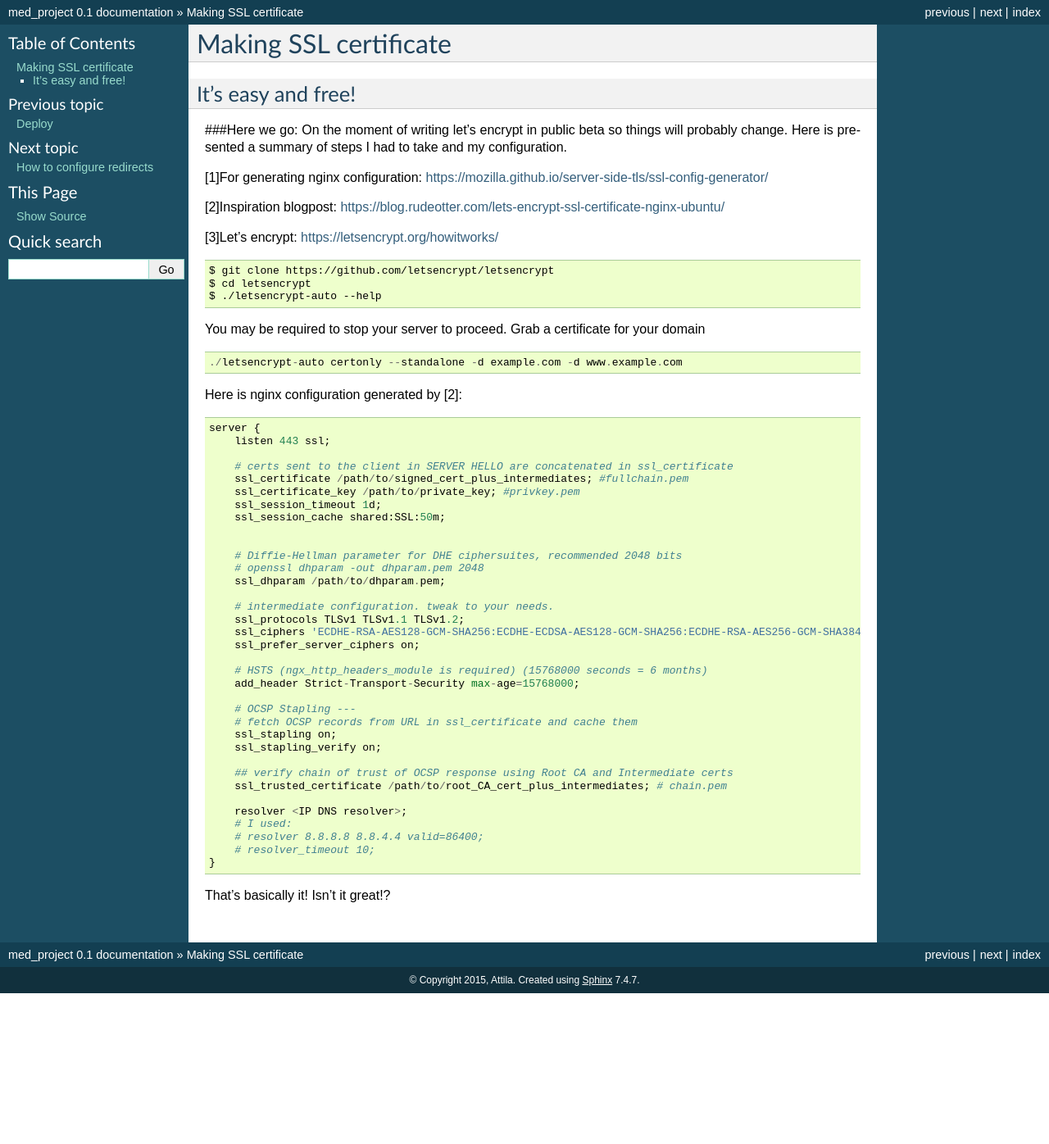
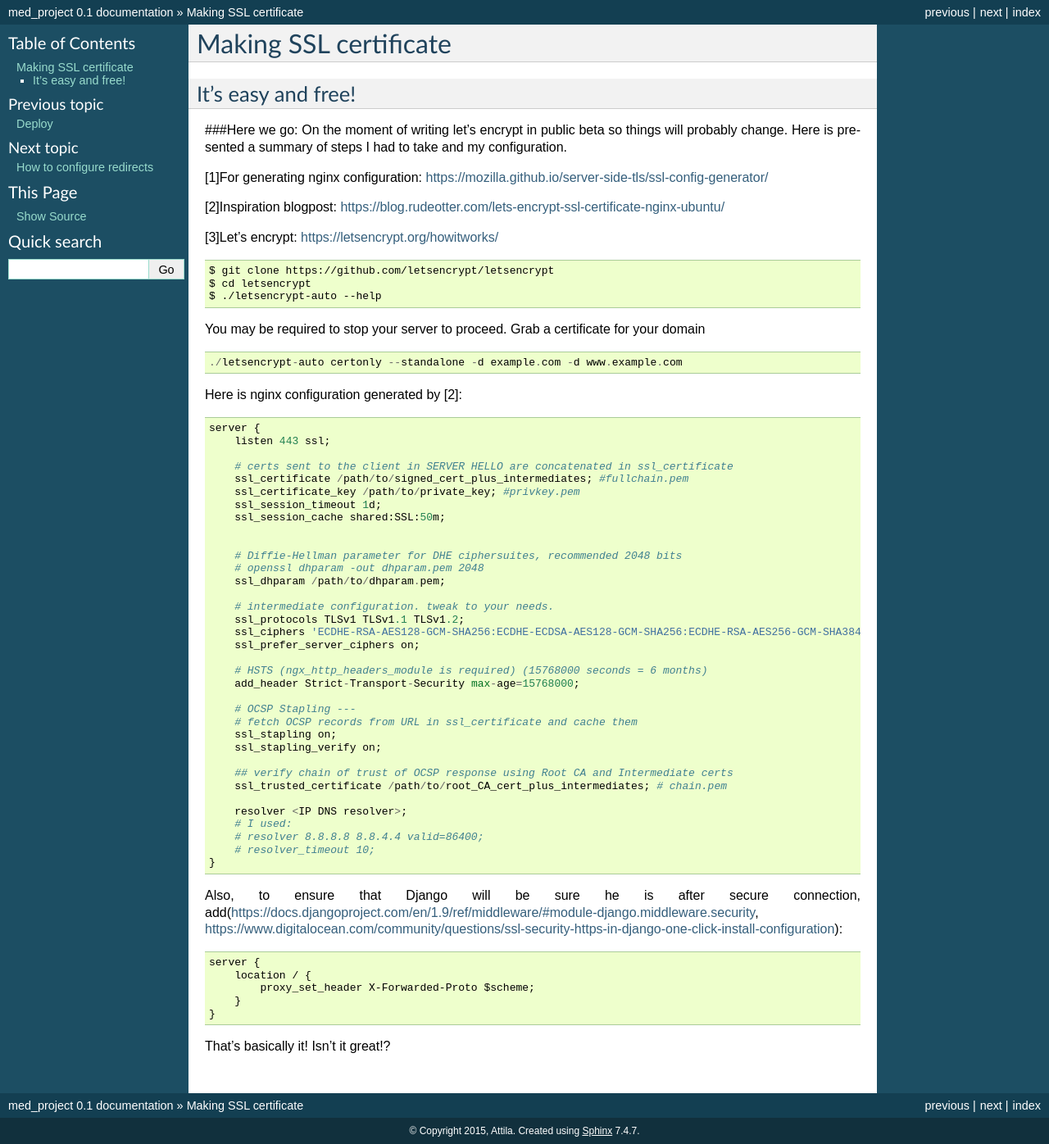
Before and after one commit to Uran198/med, a Sphinx documentation site: the page built from docs/ssl.rst, in a window 1280 px wide. Shown: the whole page at 82% size. Built offline with Sphinx 7.4.7, drawn with Linux system fonts in a browser that asks for light colours; pages that are not in the unit, such as notebooks, are missing from menus; before the commit the page ends 1212 px from its top, so only the background shows below that.

Commit message:
Added configuration note about telling Django the connection is secure

```diff
--- a/docs/ssl.rst
+++ b/docs/ssl.rst
@@ -62,4 +62,12 @@ Here is nginx configuration generated by [2]::
         # resolver_timeout 10;
     }
 
+Also, to ensure that Django will be sure he is after secure connection, add(https://docs.djangoproject.com/en/1.9/ref/middleware/#module-django.middleware.security, https://www.digitalocean.com/community/questions/ssl-security-https-in-django-one-click-install-configuration)::
+
+    server {
+        location / {
+            proxy_set_header X-Forwarded-Proto $scheme;
+        }
+    }
+
 That's basically it! Isn't it great!?
```
